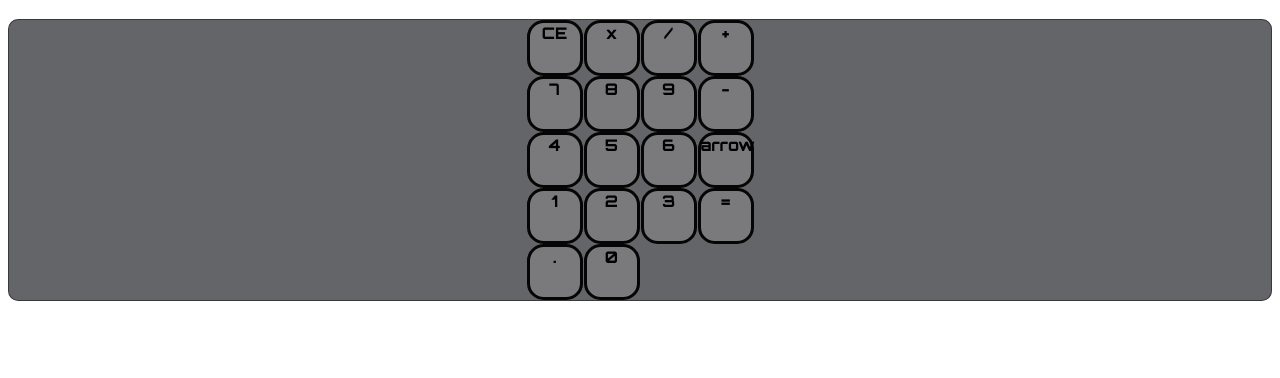
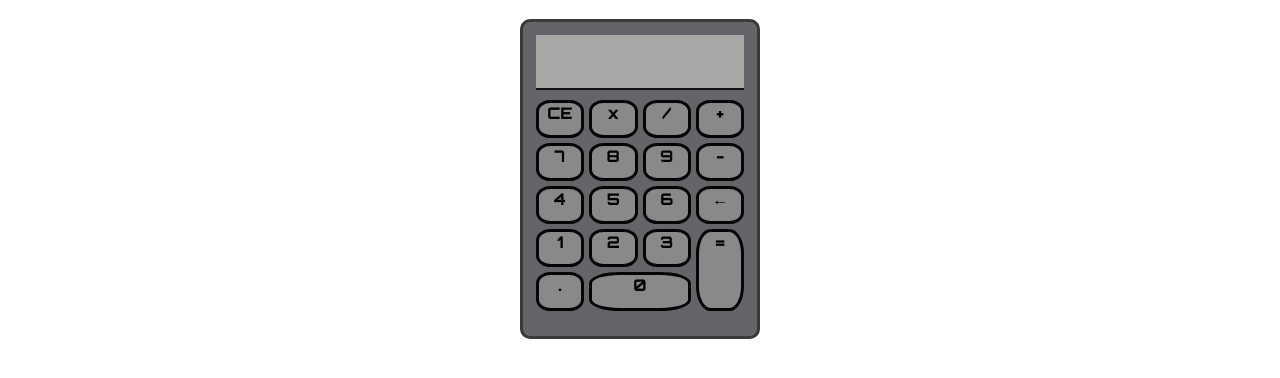
Before and after one commit to bellabuchanan/Calculator, a plain HTML site: page index.html in a window 1280 px wide. Shown: the part 64-442 px from the top of the page. Drawn offline with Linux system fonts and the light colour scheme.

Commit message:
display looking good

```diff
--- a/index.html
+++ b/index.html
@@ -13,39 +13,41 @@
     <div id = "container">
         <div id = "display-container">
            <div id = "display-history"></div>
-           <div id = "display"></div>
+           <div id = "display" aria-placeholder="0"></div>
         </div>
 
         <div id="button-container">
-            <div id = "col1" class = "button-col">
-                <div id = "clear" class = "btn">CE</div>
-                <div id = "seven" class = "btn">7</div>
-                <div id = "four" class = "btn">4</div>
-                <div id = "one" class = "btn">1</div>
-                <div id = "point" class = "btn">.</div>
-            </div>
 
-            <div id = "col2" class = "button-col">
-                <div id = "times" class = "btn">x</div>
-                <div id = "eight" class = "btn">8</div>
-                <div id = "five" class = "btn">5</div>
-                <div id = "two" class = "btn">2</div>
-                <div id = "zero" class = "btn">0</div>
-            </div>
+            <div id = "clear" class = "btn">CE</div>
+            <div id = "times" class = "btn">x</div>
+            <div id = "divide" class = "btn">/</div>
+            <div id = "plus" class = "btn">+</div>
 
-            <div id = "col3" class = "button-col">
-                <div id = "divide" class = "btn">/</div>
-                <div id = "nine" class = "btn">9</div>
-                <div id = "six" class = "btn">6</div>
-                <div id = "three" class = "btn">3</div>
-            </div>
 
-            <div id = "col4" class = "button-col">
-                <div id = "plus" class = "btn">+</div>
-                <div id = "minus" class = "btn">-</div>
-                <div id = "back" class = "btn">arrow</div>
-                <div id = "equals" class = "btn">=</div>
-            </div>
+
+            <div id = "seven" class = "btn">7</div>
+            <div id = "eight" class = "btn">8</div>
+            <div id = "nine" class = "btn">9</div>
+            <div id = "minus" class = "btn">-</div>
+
+
+            <div id = "four" class = "btn">4</div>
+            <div id = "five" class = "btn">5</div>
+            <div id = "six" class = "btn">6</div>
+            <div id = "back" class = "btn">&#x2190;</div>
+
+            <div id = "one" class = "btn">1</div>
+            <div id = "two" class = "btn">2</div>
+            <div id = "three" class = "btn">3</div>
+            <div id = "equals" class = "btn is-equals">=</div>
+
+
+
+
+            <div id = "point" class = "btn">.</div>
+            <div id = "zero" class = "btn is-zero">0</div>
+
+
     </div>
 
     </div>
--- a/style.css
+++ b/style.css
@@ -1,3 +1,7 @@
+* {
+    box-sizing: border-box;
+}
+
 body {
     font-family: 'Orbitron', sans-serif;
 }
@@ -5,38 +9,59 @@ h1 {
     color: green;
     text-align: center;
 }
-
 #container {
     background: #646568;
-    border: 1px solid #2b2b2bbd;
+    border: 3px solid #2b2b2bbd;
     border-radius: 10px;
-    display: flex;
+
     justify-content: center;
     align-content: center;
+    margin: 0 auto;
+    width: 15em;
+    height: 20em;
+    padding-bottom: 2%;
+    padding-left: 1%;
+    padding-right: 1%;
+    padding-top: 1%;
+    position: relative;
+
+
+}
+
+#display-container {
+    width: 100%;
+    height: 20%;
+    align-content: center;
+    border-bottom: 2px solid #111;
+    text-align: right;
+    background-color:rgb(170, 167, 167);
+}
+
+#button-container {
+    display: grid;
+    grid-template: repeat(5,1fr) / repeat(4, 1fr);
+    grid-gap: 5px;
+    padding-top: 10px;
+    height: 80%;
 
 }
 
 .btn {
-    display: flex;
-    flex-direction: column;
-    flex: 0 1 auto;
-
     color:black;
-    background: rgba(167, 165, 165, 0.329);
+    background: rgba(211, 207, 207, 0.329);
     border: 3.5px solid #050505;
     border-radius: 30%;
     text-align: center;
-    width: 50px;
-    height: 50px;
+    width: 100%;
+    height: 100%;
+
 }
 
-#button-container {
-    display: grid;
-    flex-direction: column;
-    grid-template-columns: repeat(4,1fr);
-    grid-gap: 1px;
+.is-equals {
+    grid-row: span 2;
+
 }
 
-#zero {
-    grid-column: 1 / 2;
+.is-zero {
+    grid-column: span 2;
 }
```
